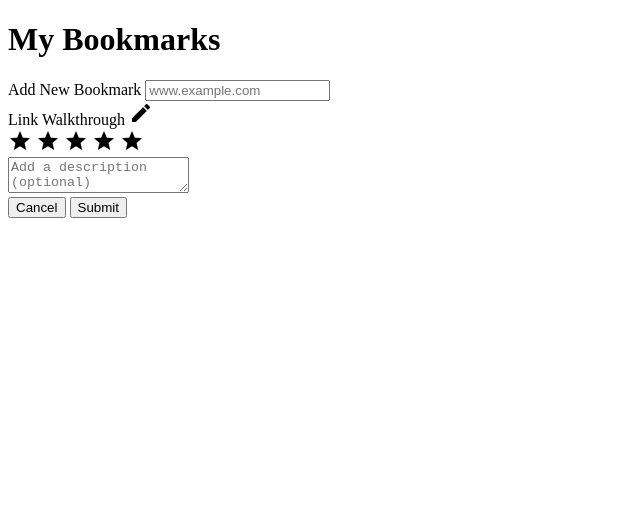
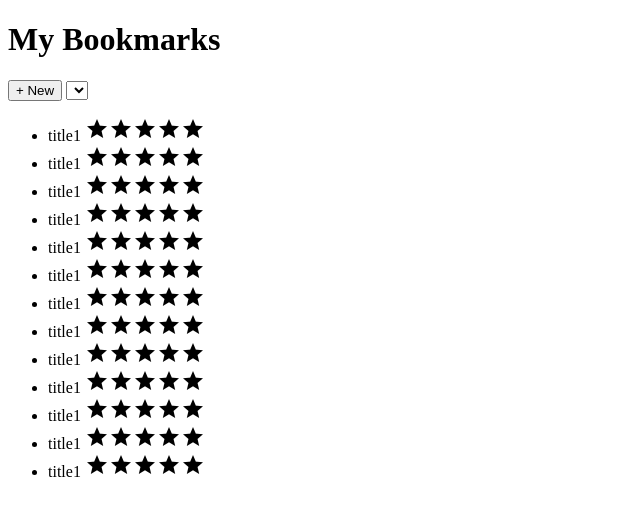
Before and after one commit to thinkful-ei-iguana/daniel-bookmarks-app, a website: page src/index.html in a window 1280 px wide. Shown: the whole page, without its empty margins (0-640 px from the left). Drawn offline with Linux system fonts and the light colour scheme.

Commit message:
api crud actions implemented

```diff
--- a/src/index.css
+++ b/src/index.css
@@ -56,11 +56,14 @@ textarea {
   display: flex;
   flex-direction: row;
   justify-content: space-between;
+  margin-top: 0.5rem
 }
 
 .btn {
   flex: 1;
   padding: 0.5rem;
+  border: 1px solid grey;
+  text-align: center;
 }
 
 .new-btn {
--- a/src/index.html
+++ b/src/index.html
@@ -5,41 +5,153 @@
   <meta name="viewport" content="width=device-width, initial-scale=1.0">
   <meta http-equiv="X-UA-Compatible" content="ie=edge">
   <link href="https://fonts.googleapis.com/icon?family=Material+Icons" rel="stylesheet">
-  <title>My Bookmarks</title>
+  <title>My Bookmarks App</title>
 </head>
 
 <body>
   <div class='tile'>
     <div class="container">
       <h1>My Bookmarks</h1>
+      <div class="buttons-container">
+        <button class="new-btn btn">+ New</button>
+        <!-- <label for="filter-select" class="btn">Minimum Rating</label> -->
+        <select id="filter-select" class="drop-down btn"></select>
+      </div>
+      <section class="border-container">
+        <ul class="bookmarks-list">
+          <li class="bookmark-item">
+            <span class="bookmark-title">title1</span>
+            <span class="bookmark-stars">
+              <i class="material-icons star">star</i
+              ><i class="material-icons star">star</i
+              ><i class="material-icons star">star</i
+              ><i class="material-icons star">star</i
+              ><i class="material-icons star">star</i>
+            </span>
+          </li>
+          <li class="bookmark-item">
+            <span class="bookmark-title">title1</span>
+            <span class="bookmark-stars">
+              <i class="material-icons star">star</i
+              ><i class="material-icons star">star</i
+              ><i class="material-icons star">star</i
+              ><i class="material-icons star">star</i
+              ><i class="material-icons star">star</i>
+            </span>
+          </li>
+          <li class="bookmark-item">
+            <span class="bookmark-title">title1</span>
+            <span class="bookmark-stars">
+              <i class="material-icons star">star</i
+              ><i class="material-icons star">star</i
+              ><i class="material-icons star">star</i
+              ><i class="material-icons star">star</i
+              ><i class="material-icons star">star</i>
+            </span>
+          </li>
+          <li class="bookmark-item">
+            <span class="bookmark-title">title1</span>
+            <span class="bookmark-stars">
+              <i class="material-icons star">star</i
+              ><i class="material-icons star">star</i
+              ><i class="material-icons star">star</i
+              ><i class="material-icons star">star</i
+              ><i class="material-icons star">star</i>
+            </span>
+          </li>
+          <li class="bookmark-item">
+            <span class="bookmark-title">title1</span>
+            <span class="bookmark-stars">
+              <i class="material-icons star">star</i
+              ><i class="material-icons star">star</i
+              ><i class="material-icons star">star</i
+              ><i class="material-icons star">star</i
+              ><i class="material-icons star">star</i>
+            </span>
+          </li>
+          <li class="bookmark-item">
+            <span class="bookmark-title">title1</span>
+            <span class="bookmark-stars">
+              <i class="material-icons star">star</i
+              ><i class="material-icons star">star</i
+              ><i class="material-icons star">star</i
+              ><i class="material-icons star">star</i
+              ><i class="material-icons star">star</i>
+            </span>
+          </li>
+          <li class="bookmark-item">
+            <span class="bookmark-title">title1</span>
+            <span class="bookmark-stars">
+              <i class="material-icons star">star</i
+              ><i class="material-icons star">star</i
+              ><i class="material-icons star">star</i
+              ><i class="material-icons star">star</i
+              ><i class="material-icons star">star</i>
+            </span>
+          </li>
+          <li class="bookmark-item">
+            <span class="bookmark-title">title1</span>
+            <span class="bookmark-stars">
+              <i class="material-icons star">star</i
+              ><i class="material-icons star">star</i
+              ><i class="material-icons star">star</i
+              ><i class="material-icons star">star</i
+              ><i class="material-icons star">star</i>
+            </span>
+          </li>
+          <li class="bookmark-item">
+            <span class="bookmark-title">title1</span>
+            <span class="bookmark-stars">
+              <i class="material-icons star">star</i
+              ><i class="material-icons star">star</i
+              ><i class="material-icons star">star</i
+              ><i class="material-icons star">star</i
+              ><i class="material-icons star">star</i>
+            </span>
+          </li>
+          <li class="bookmark-item">
+            <span class="bookmark-title">title1</span>
+            <span class="bookmark-stars">
+              <i class="material-icons star">star</i
+              ><i class="material-icons star">star</i
+              ><i class="material-icons star">star</i
+              ><i class="material-icons star">star</i
+              ><i class="material-icons star">star</i>
+            </span>
+          </li>
+          <li class="bookmark-item">
+            <span class="bookmark-title">title1</span>
+            <span class="bookmark-stars">
+              <i class="material-icons star">star</i
+              ><i class="material-icons star">star</i
+              ><i class="material-icons star">star</i
+              ><i class="material-icons star">star</i
+              ><i class="material-icons star">star</i>
+            </span>
+          </li>
+          <li class="bookmark-item">
+            <span class="bookmark-title">title1</span>
+            <span class="bookmark-stars">
+              <i class="material-icons star">star</i
+              ><i class="material-icons star">star</i
+              ><i class="material-icons star">star</i
+              ><i class="material-icons star">star</i
+              ><i class="material-icons star">star</i>
+            </span>
+          </li>
+          <li class="bookmark-item">
+            <span class="bookmark-title">title1</span>
+            <span class="bookmark-stars">
+              <i class="material-icons star">star</i
+              ><i class="material-icons star">star</i
+              ><i class="material-icons star">star</i
+              ><i class="material-icons star">star</i
+              ><i class="material-icons star">star</i>
+            </span>
+          </li>
 
-      <form action="submit">
-        <label for="url">Add New Bookmark</label>
-        <input name="url" id="url" type="text" placeholder="www.example.com">
-        <div class="border-container">
-          <header class="form-header">
-            <span>Link Walkthrough</span>
-            <span class="material-icons">edit</span>
-          </header>
-          <div class="form-container">
-            <div class="star-select">
-              <span class="material-icons">star</span>
-              <span class="material-icons">star</span>
-              <span class="material-icons">star</span>
-              <span class="material-icons">star</span>
-              <span class="material-icons">star</span>
-            </div>
-
-            <textarea name="description" id="description" placeholder="Add a description (optional)"></textarea>
-
-            <div class="buttons-container">
-              <button class="cancel-btn btn">Cancel</button>
-              <button type="submit" class="submit-btn btn">Submit</button>
-            </div>
-          </div>
-        </div>
-      </form>
-
+        </ul>
+      </section>
     </div>
   </div>
 
```
Also changed, not shown: src/api.js (added, +42 -0 lines), src/form.html (added, +48 -0 lines), src/index.js (+12 -0 lines), src/state.js (added, +10 -0 lines).
